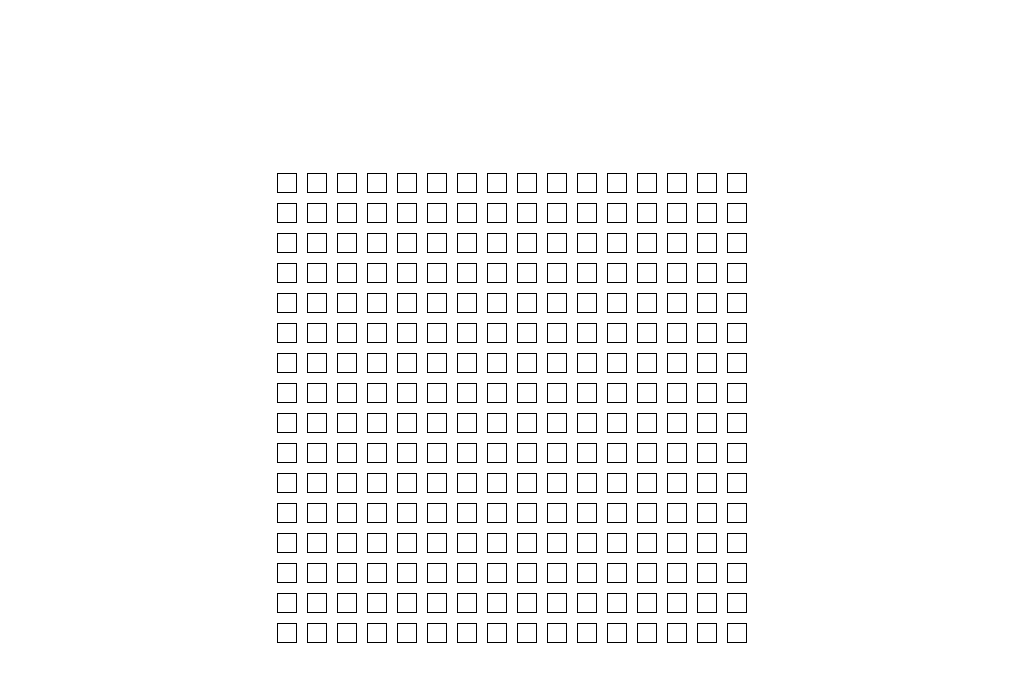
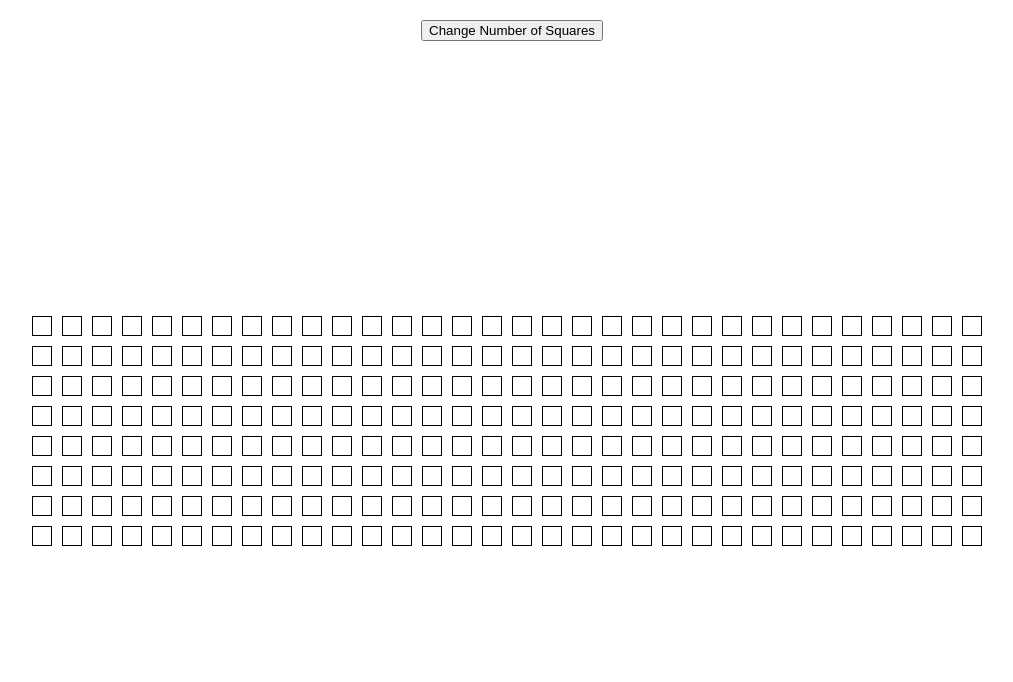
Before and after one commit to Kirgishki/Etch-a-Sketch, a plain HTML site: page index.html in a window 1280 px wide. Shown: the whole page, without its empty margins (128-1141 px from the left). Drawn offline with Linux system fonts and the light colour scheme.

Commit message:
Add buton for change number of squares and alignment

```diff
--- a/main.js
+++ b/main.js
@@ -1,6 +1,11 @@
+const body = document.querySelector("body");
 const container = document.createElement("div");
-const body = document.querySelector("body");
+const btnEnterValue = document.createElement("button");
+
 container.classList.add("container");
+btnEnterValue.innerText = "Change Number of Squares";
+
+body.appendChild(btnEnterValue);
 body.appendChild(container);
 
 for (let i = 1; i <= 256; i++) {
--- a/style.css
+++ b/style.css
@@ -1,15 +1,21 @@
 body {
     display: flex;
-    justify-content: center;
+    flex-direction: column;
     align-items: center;
-    min-height: 100vh;
+    height: 100vh;
+    margin-top: 20px;
 }
 
 .container {
     display: flex;
     flex-wrap: wrap;
-    width: 470px;
+    width: 960px;
     gap: 10px;
+    margin: auto;
+}
+
+.container > button {
+    margin-top: 150px;
 }
 
 .container > div{
```
